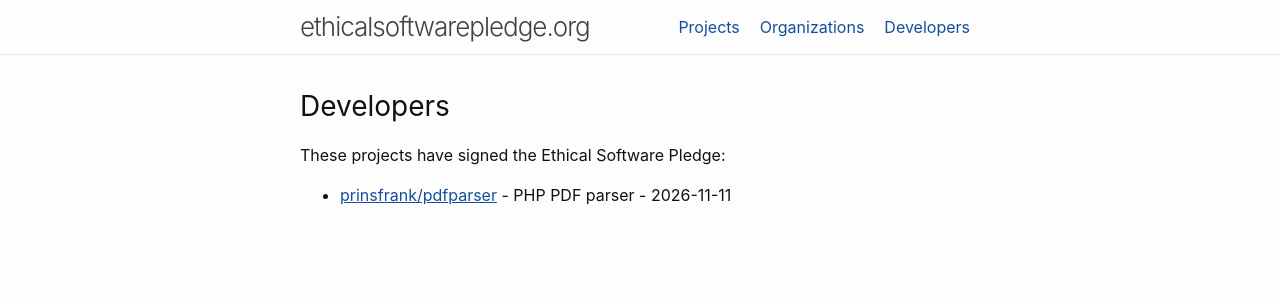
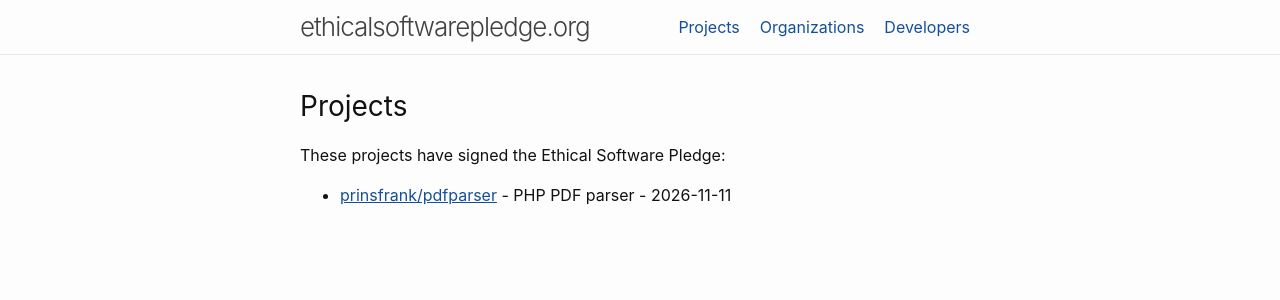
Before and after one commit to PrinsFrank/ethicalsoftwarepledge.org, a Jekyll site: the page built from projects.md, in a window 1280 px wide. Shown: the top 300 px of the page. Built offline with Jekyll 4.4.1, drawn with Linux system fonts in a browser that asks for light colours.

Commit message:
Fix title for projects overview

```diff
--- a/projects.md
+++ b/projects.md
@@ -4,7 +4,7 @@ title: Projects
 permalink: /projects
 ---
 
-## Developers
+## Projects
 
 These projects have signed the Ethical Software Pledge:
 
```
